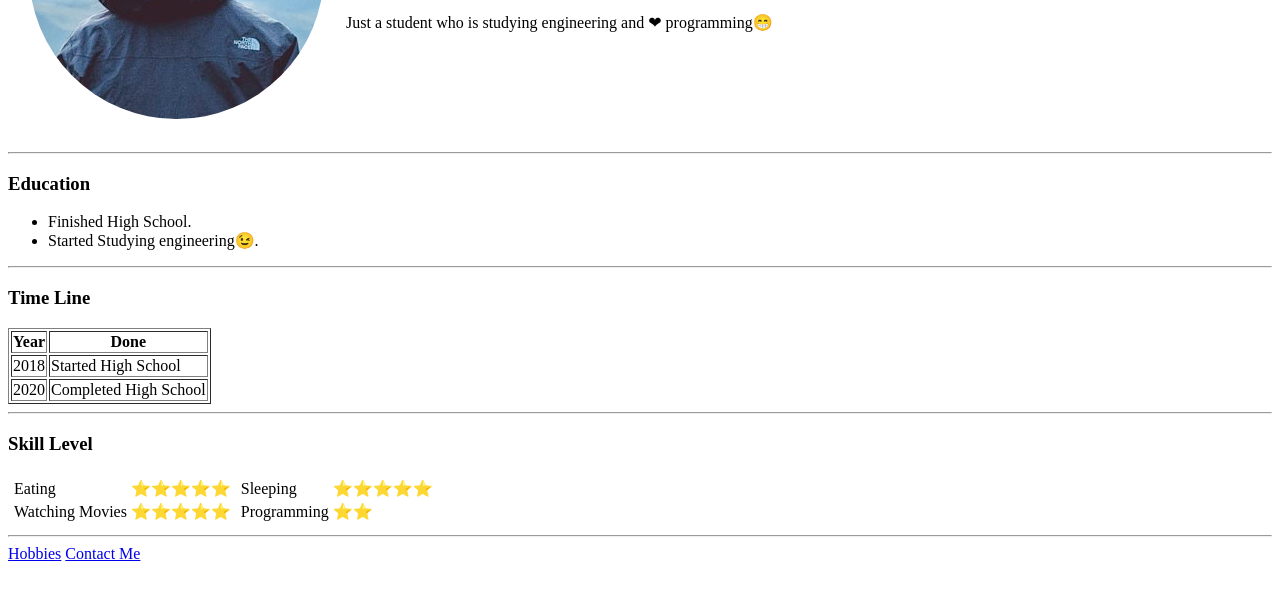
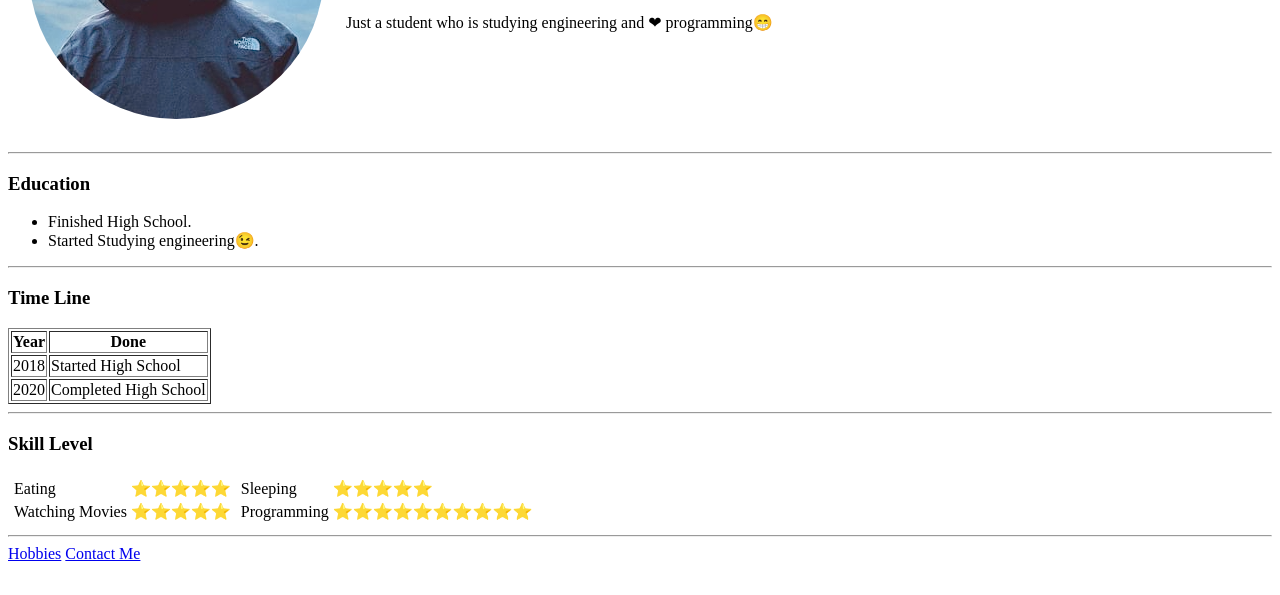
Before and after one commit to Ajay12338/cv, a plain HTML site: page index.html in a window 1280 px wide. Shown: the part 205-800 px from the top of the page. Drawn offline with Linux system fonts and the light colour scheme.

Commit message:
Update index.html

```diff
--- a/index.html
+++ b/index.html
@@ -71,7 +71,7 @@
                   </tr>
                   <tr>
                       <td>Programming</td>
-                      <td>⭐⭐</td>
+                      <td>⭐⭐⭐⭐⭐⭐⭐⭐⭐⭐</td>
                   </tr>
               </table>
            </td>
```
